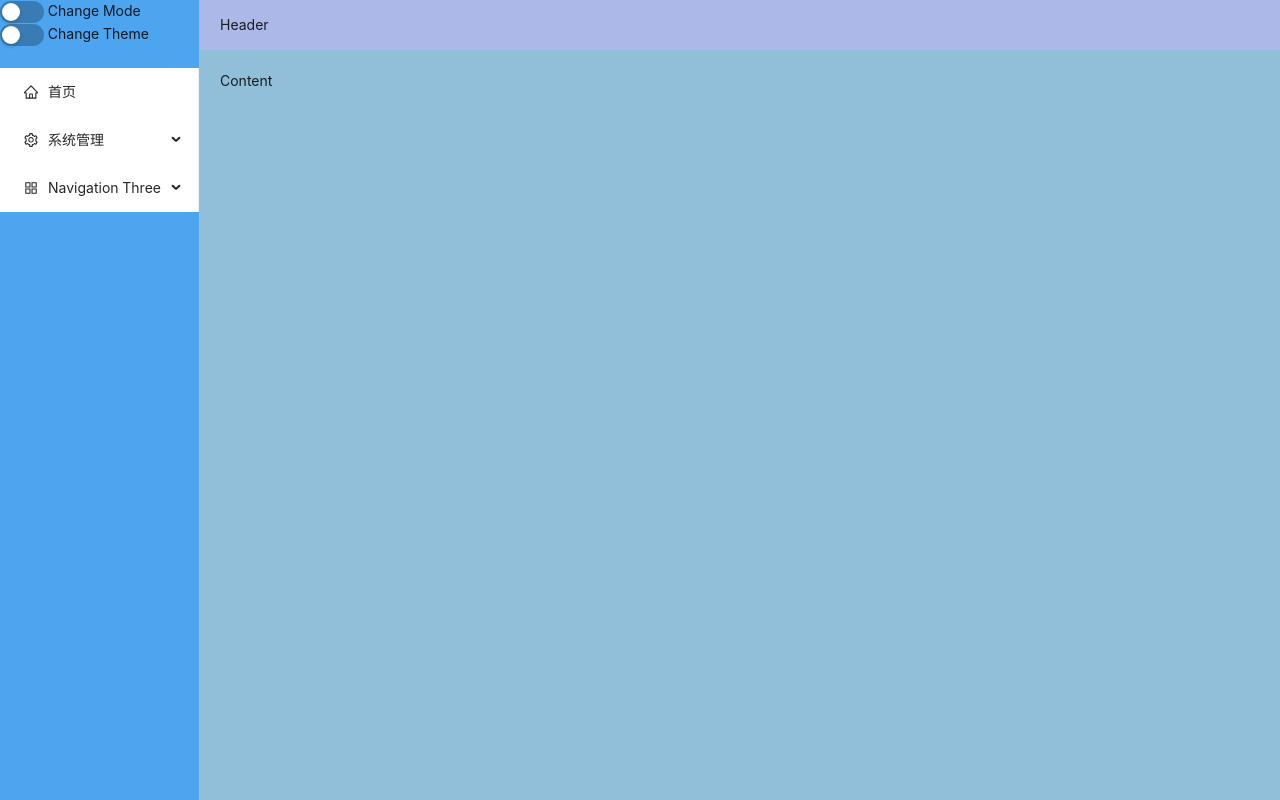
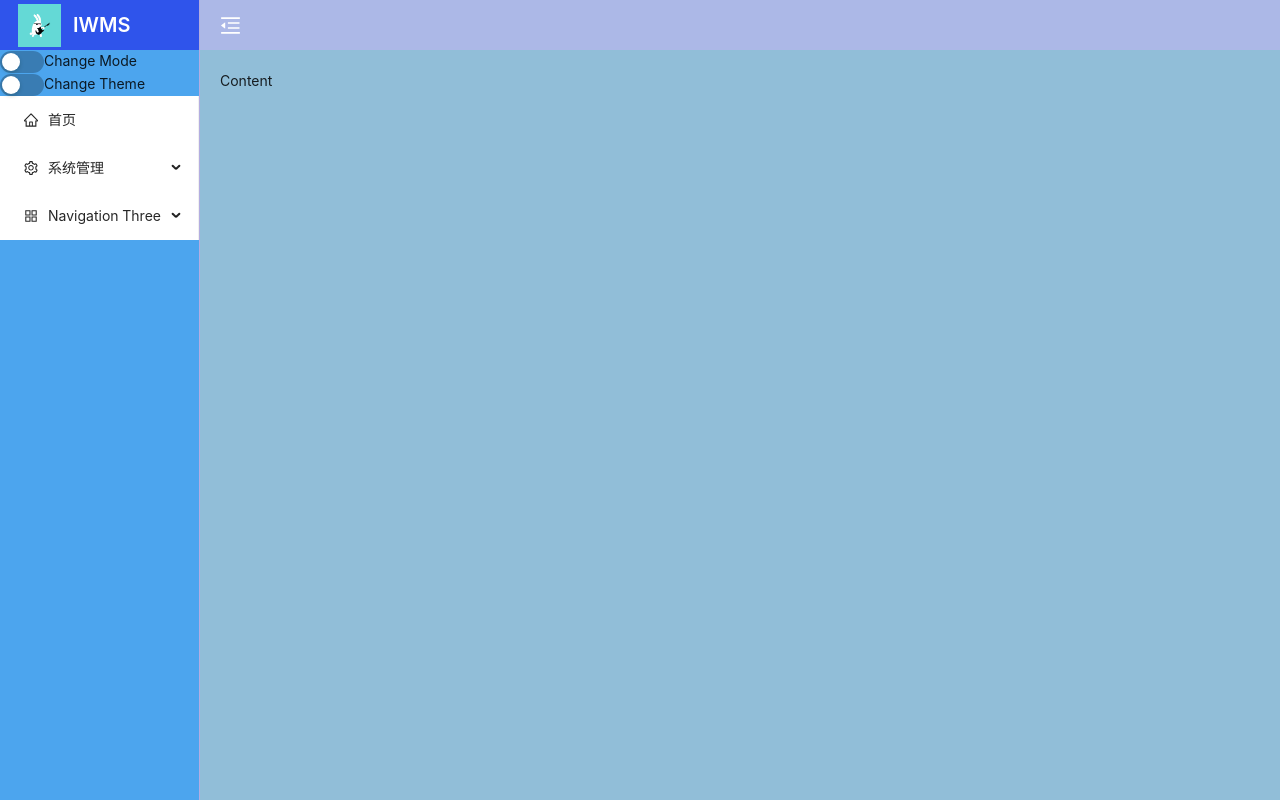
Before and after one commit to Just-hy/admin-web, a Vue app: page / in a window 1280 px wide. Built offline with nearby package versions, Linux system fonts and the light colour scheme.

Commit message:
新功能：收缩菜单

```diff
--- /dev/null
+++ b/src/layout/header/Collapse.vue
@@ -0,0 +1,29 @@
+<template>
+    <component
+        @click="clickBtn"
+        :is="isCollapse ? MenuUnfoldOutlined : MenuFoldOutlined"
+        class="icons"
+    />
+</template>
+<script setup lang='ts'>
+import { MenuUnfoldOutlined, MenuFoldOutlined } from '@ant-design/icons-vue';
+import { computed } from 'vue'
+import { collapseStore } from '@/store/collapse';
+//获取store
+const store = collapseStore();
+
+//获取isCollapse
+const isCollapse = computed(() => {
+    return store.getCollapse
+})
+
+//切换按钮点击事件
+const clickBtn = () => {
+    store.setCollapse()
+}
+</script>
+<style scoped lang='scss'>
+.icons {
+    font-size: 21px;
+}
+</style>
--- /dev/null
+++ b/src/layout/header/Header.vue
@@ -0,0 +1,16 @@
+<template>
+  <div class="header-bg">
+      <Collapse></Collapse>
+  </div>
+</template>
+<script setup lang='ts'>
+import { ref,reactive} from 'vue'
+import Collapse from './Collapse.vue';
+</script>
+<style scoped lang='scss'>
+.header-bg {
+  color: #fff;
+  display: flex;
+  align-items: center;
+}
+</style>
--- a/src/layout/index.vue
+++ b/src/layout/index.vue
@@ -1,24 +1,38 @@
 <template>
     <a-layout class="layout">
-    <a-layout-sider class="asside"> <menu-bar></menu-bar></a-layout-sider>
+        <a-layout-sider v-model:collapsed="collapsed" :trigger="null" class="asside"> <menu-bar></menu-bar></a-layout-sider>
         <a-layout>
-      <a-layout-header class="header">Header</a-layout-header>
+            <a-layout-header class="header">
+                <Header></Header>
+            </a-layout-header>
             <a-layout-content class="main">Content</a-layout-content>
         </a-layout>
     </a-layout>
 </template>
 <script setup lang="ts">
-import { ref, reactive } from "vue";
+import { ref, reactive, computed } from "vue";
 import MenuBar from "@/layout/menu/MenuBar.vue";
+import Header from "./header/Header.vue";
+import { collapseStore } from "@/store/collapse";
+
+//获取store
+const store = collapseStore()
+
+//collapsed
+const collapsed = computed(() => {
+    return store.getCollapse
+})
 </script>
 <style scoped lang="scss">
 .layout {
     height: 100%;
+
     .asside {
         background-color: rgb(76, 165, 238);
         // background-color: #fff;
         border-right: 1px solid #b3ade0 !important;
     }
+
     .header {
         height: 50px;
         padding: 0px 20px;
@@ -27,6 +41,7 @@ import MenuBar from "@/layout/menu/MenuBar.vue";
         justify-content: space-between;
         background-color: #acb8e7;
     }
+
     .main {
         padding: 20px !important;
         // background-color: #fff !important;
--- a/src/layout/menu/MenuBar.vue
+++ b/src/layout/menu/MenuBar.vue
@@ -1,18 +1,16 @@
 <template>
     <div>
+        <menu-logo></menu-logo>
+        <div>
             <a-switch :checked="menuData.mode === 'vertical'" @change="changeMode" />
-    Change Mode
-    <span class="ant-divider" style="margin: 0 1em" />
+            <span v-show="show">Change Mode</span>
+        </div>
+        <div>
             <a-switch :checked="menuData.theme === 'dark'" @change="changeTheme" />
-    Change Theme
-    <br />
-    <br />
-    <a-menu
-      v-model:openKeys="menuData.openKeys"
-      v-model:selectedKeys="menuData.selectedKeys"
-      :mode="menuData.mode"
-      :theme="menuData.theme"
-    >
+            <span v-show="show">Change Theme</span>
+        </div>
+        <a-menu v-model:openKeys="menuData.openKeys" v-model:selectedKeys="menuData.selectedKeys" :mode="menuData.mode"
+            :theme="menuData.theme">
             <a-menu-item key="/dashboard">
                 <template #icon>
                     <home-outlined />
@@ -59,8 +57,33 @@
     </div>
 </template>
 <script lang="ts" setup>
-import { reactive, toRefs } from "vue";
-import type { MenuMode, MenuTheme } from "ant-design-vue";
+import { reactive, toRefs, computed, ref, watch } from "vue";
+import { Collapse, MenuMode, MenuTheme } from "ant-design-vue";
+import { collapseStore } from "@/store/collapse";
+import MenuLogo from "./MenuLogo.vue";
+//获取store
+const store = collapseStore()
+
+//collapsed
+const collapse = computed(() => {
+    return store.getCollapse
+})
+
+//定义show
+const show = ref(true)
+
+//监听collapsed值，做延时处理
+//解决标题闪动的问题,collapse.value变化会传入=》collapsed
+watch(() => collapse.value, (collapsed: boolean) => {
+    if (!collapsed) {
+        setTimeout(() => {
+            show.value = !collapsed
+        }, 250)
+    } else {
+        show.value = !collapsed
+    }
+})
+
 const menuData = reactive({
     mode: "inline" as MenuMode,
     theme: "light" as MenuTheme,
--- /dev/null
+++ b/src/layout/menu/MenuLogo.vue
@@ -0,0 +1,63 @@
+<template>
+    <div class="logo">
+        <img src="@/assets/1.gif" />
+        <span v-show="show" class="title">IWMS</span>
+    </div>
+</template>
+<script setup lang='ts'>
+import { ref, computed, watch } from 'vue'
+import { collapseStore } from '@/store/collapse';
+
+//获取store
+const store = collapseStore()
+
+//collapsed
+const collapse = computed(() => {
+    return store.getCollapse
+})
+
+//定义show
+const show = ref(true)
+
+watch(() => collapse.value, (collapsed: boolean) => {
+    if (!collapsed) {
+        setTimeout(() => {
+            show.value = !collapsed
+        }, 250)
+    } else {
+        show.value = !collapsed
+    }
+})
+</script>
+<style scoped lang='scss'>
+.logo {
+    // background-color: #2b2f3a;
+    background-color: #2f54eb;
+    height: 50px;
+    border: none;
+    line-height: 50px;
+    display: flex;
+    align-items: center;
+    padding-left: 18px;
+    color: #fff;
+
+    // border-right: 1px solid #e5e5e5;
+    img {
+        width: 43px;
+        height: 43px;
+        margin-right: 12px;
+    }
+
+    .title {
+        height: 50px;
+        background-color: #2f54eb;
+        text-align: center;
+        color: #fff;
+        box-sizing: border-box;
+        font-weight: 600;
+        line-height: 50px;
+        font-size: 20px;
+        vertical-align: middle;
+    }
+}
+</style>
--- /dev/null
+++ b/src/store/collapse/index.ts
@@ -0,0 +1,21 @@
+import { defineStore } from "pinia";
+export const collapseStore = defineStore('isCollapse', {
+    //定义state
+    state: () => {
+        return {
+            isCollapse: false
+        }
+    },
+    //定义getters
+    getters: {
+        getCollapse: (state) => {
+            return state.isCollapse
+        }
+    },
+    //定义actions
+    actions: {
+        setCollapse() {
+            this.isCollapse = !this.isCollapse
+        }
+    }
+})
```
Also changed, not shown: src/views/test/index.vue (+2 -2 lines), src/assets/1.gif (added), src/assets/logos.png (added). Lines whose indentation alone changed are shown as unchanged.
